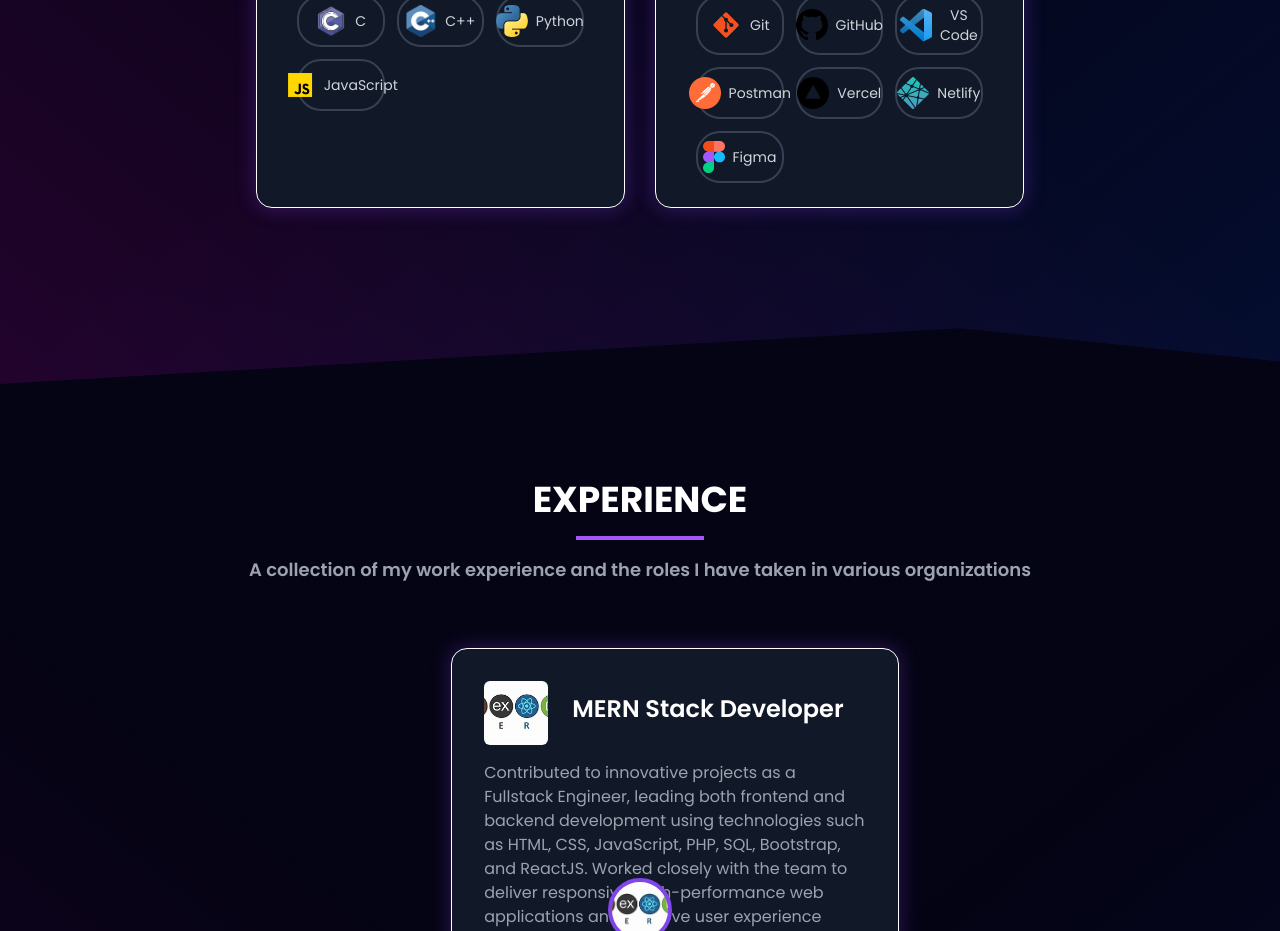
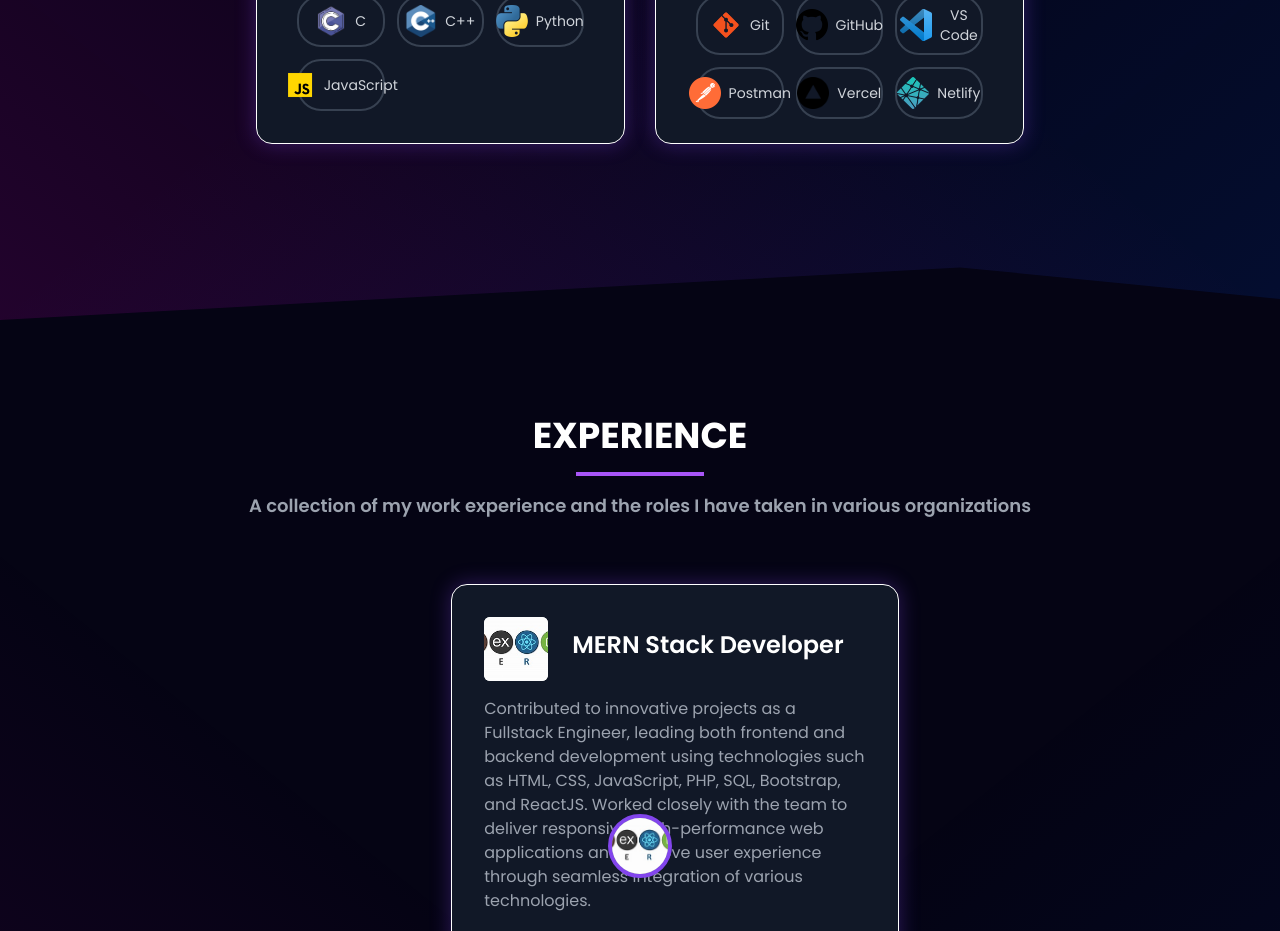
Before and after one commit to devendra-508/portfolio, a React (Vite) app: page / in a window 1280 px wide. Shown: the part 1540-2471 px from the top of the page. Built offline with nearby package versions, Linux system fonts and the light colour scheme.

Commit message:
Fix imports in constants.js
Comment out the Figma logo import and usage in constants.js

```diff
--- a/src/constants.js
+++ b/src/constants.js
@@ -26,7 +26,7 @@ import pythonLogo from './assets/tech_logo/python.png';
 import gitLogo from './assets/tech_logo/git.png';
 import githubLogo from './assets/tech_logo/github.png';
 import vscodeLogo from './assets/tech_logo/vscode.png'
-import figmaLogo from './assets/tech_logo/figma.png';
+// import figmaLogo from './assets/tech_logo/figma.png';
 
 import vercelLogo from './assets/tech_logo/vercel.png';
 import netlifyLogo from './assets/tech_logo/netlify.png';
@@ -92,7 +92,7 @@ export const SkillsInfo = [
       { name: 'Postman', logo: postmanLogo },
       { name: 'Vercel', logo: vercelLogo },
       { name: 'Netlify', logo: netlifyLogo },
-      { name: 'Figma', logo: figmaLogo },
+      // { name: 'Figma', logo: figmaLogo },
     ],
   },
 ];
```
